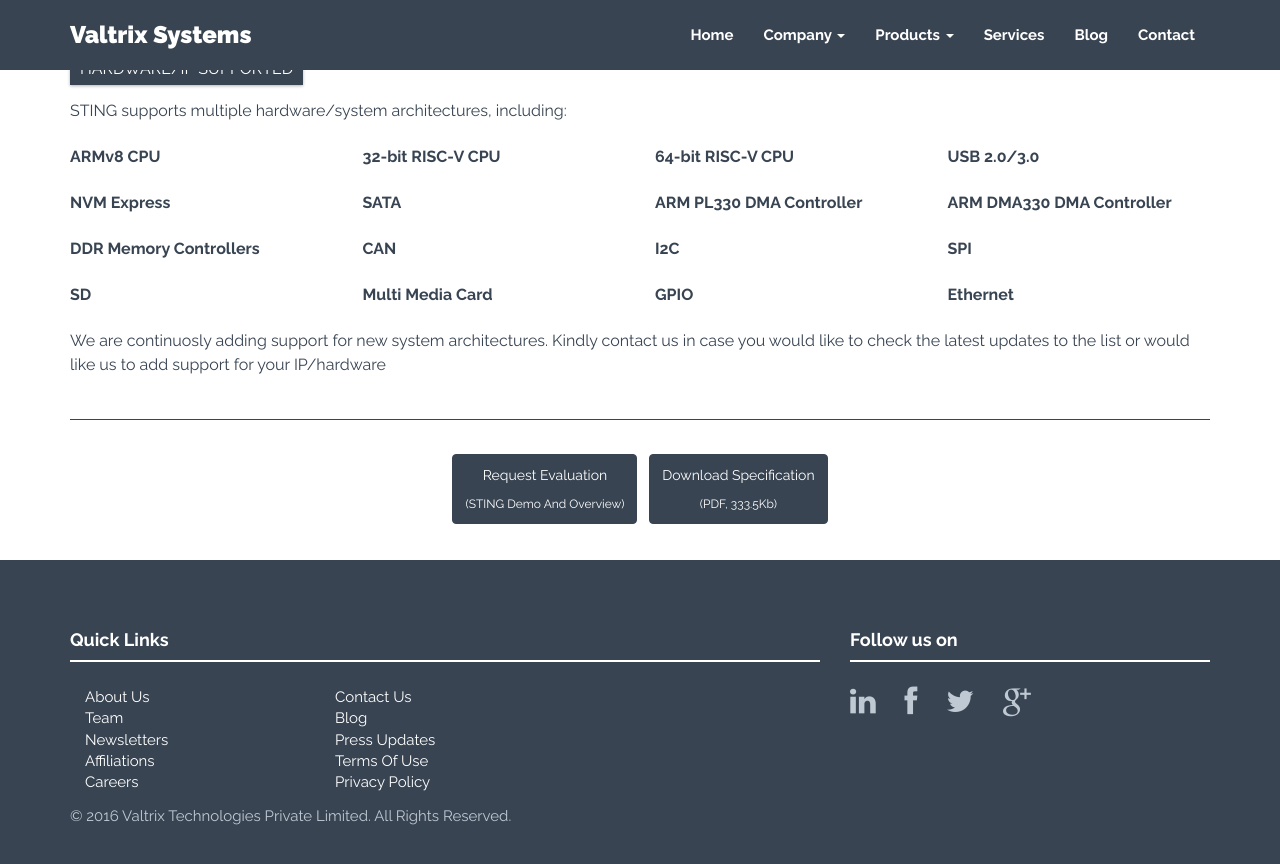
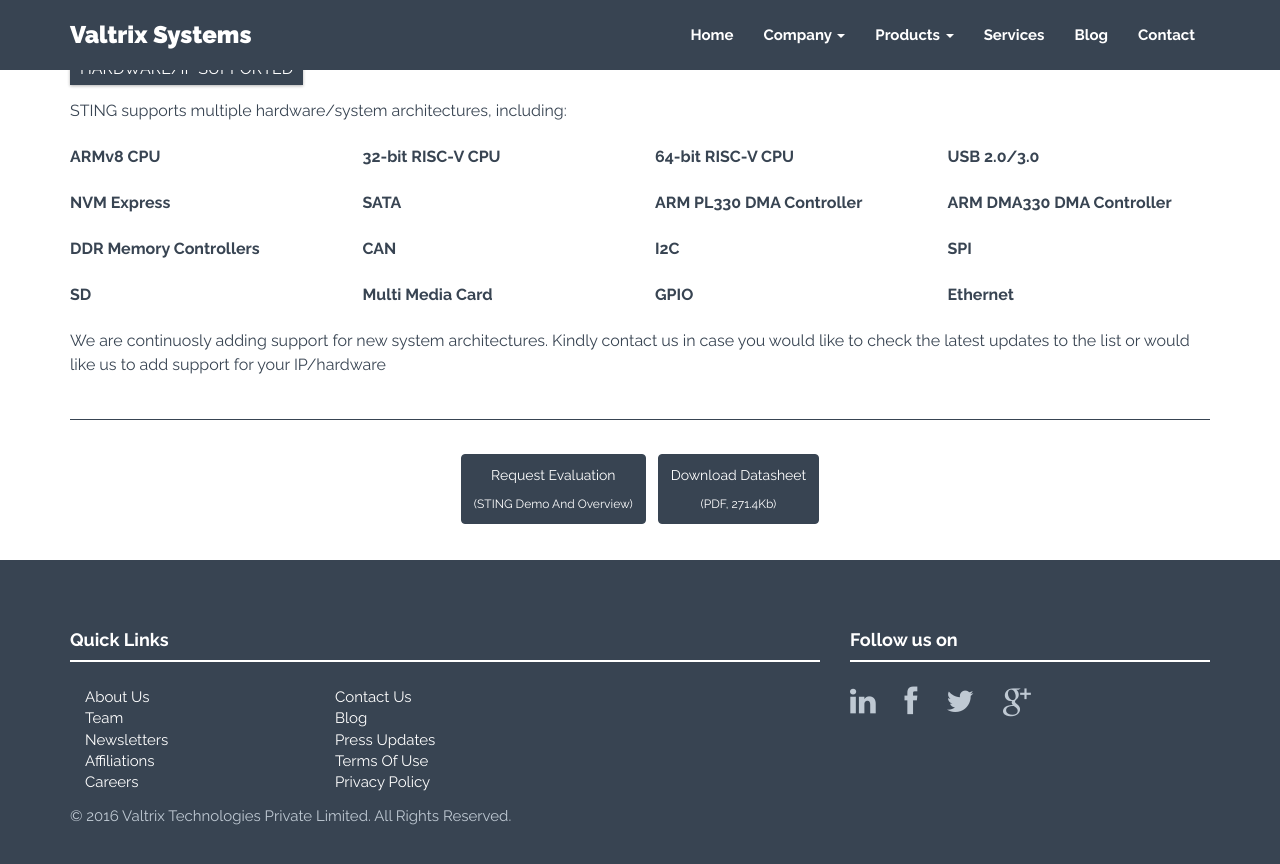
Before and after one commit to valtrix/valtrix.github.io, a Jekyll site: the page built from sting.html, in a window 1280 px wide and 900 px high, scrolled down 1480 px. Shown: the top 864 px of the window. Built offline with Jekyll 4.4.1, drawn with Linux system fonts in a browser that asks for light colours; nearby versions of some CDN libraries; comment, search, counter and statistics services are not loaded.

Commit message:
Changing links to datasheet

```diff
--- a/_includes/sting.html
+++ b/_includes/sting.html
@@ -232,7 +232,7 @@
         <div class="col-lg-12" style="text-align:center">
             <p>
                 <a href="{{"/contact/" | prepend: site.baseurl }}" style="bottom:20px" class="btn btn-theme btn-large">Request Evaluation<br/><span style="font-size:12px">(STING Demo And Overview)</span></a>
-                <a href="{{"/assets/pdf/Sting-Product-Overview.pdf" | prepend: site.baseurl }}" style="bottom:20px" class="btn btn-theme btn-large" target="_blank">Download Specification<br/><span style="font-size:12px">(PDF, 333.5Kb)</span></a>
+                <a href="{{"/assets/pdf/Sting-Product-Datasheet.pdf" | prepend: site.baseurl }}" style="bottom:20px" class="btn btn-theme btn-large" target="_blank">Download Datasheet<br/><span style="font-size:12px">(PDF, 271.4Kb)</span></a>
             </p>
         </div>
     </div><!-- /row-->
```
Also changed, not shown: 1 other file.
